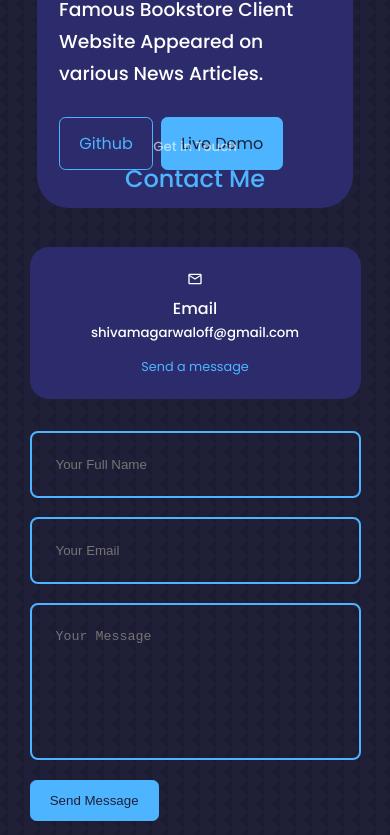
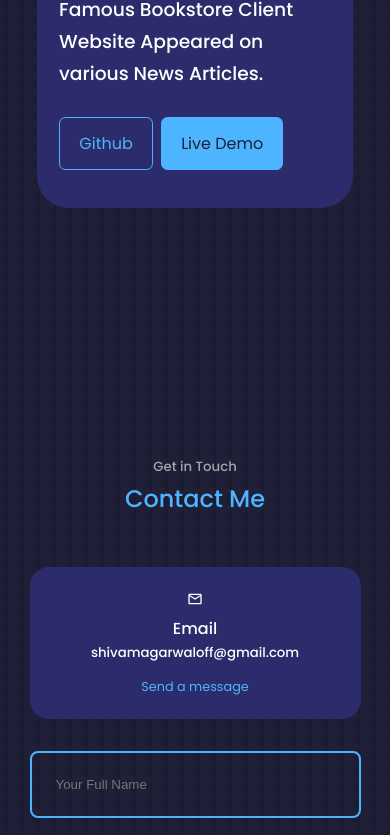
Before and after one commit to StillAbeginnerr/Personal_Shivam, a React (Create React App) app: page / in a window 390 px wide. Shown: the part 6100-6935 px from the top of the page. Built offline with nearby package versions, Linux system fonts and the light colour scheme.

Commit message:
Update Contact.css

```diff
--- a/src/components/Contact/Contact.css
+++ b/src/components/Contact/Contact.css
@@ -66,7 +66,7 @@ resize: none;
 
 @media screen and (max-width : 600px) {
     #contact{
-        margin-top: 30rem
+        margin-top: 50rem
     }
     .container.contact__container{
         width: var(--container-width-sm);
```
